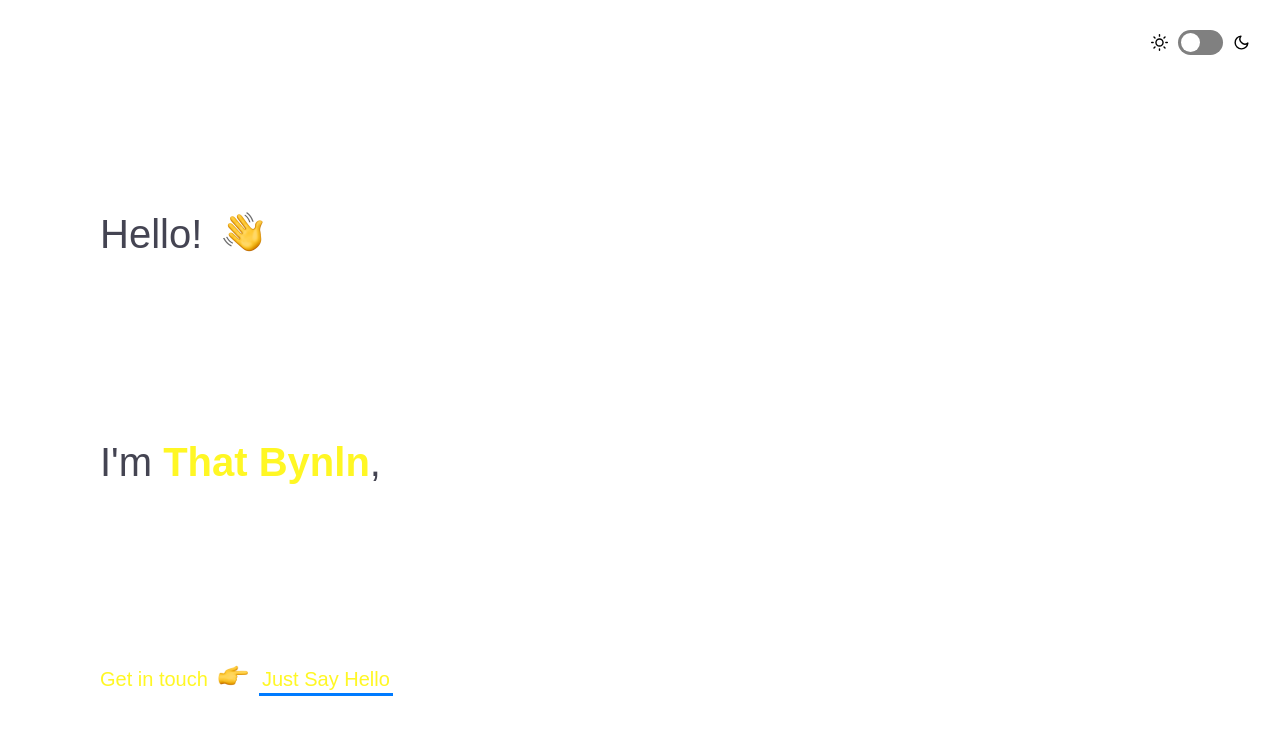
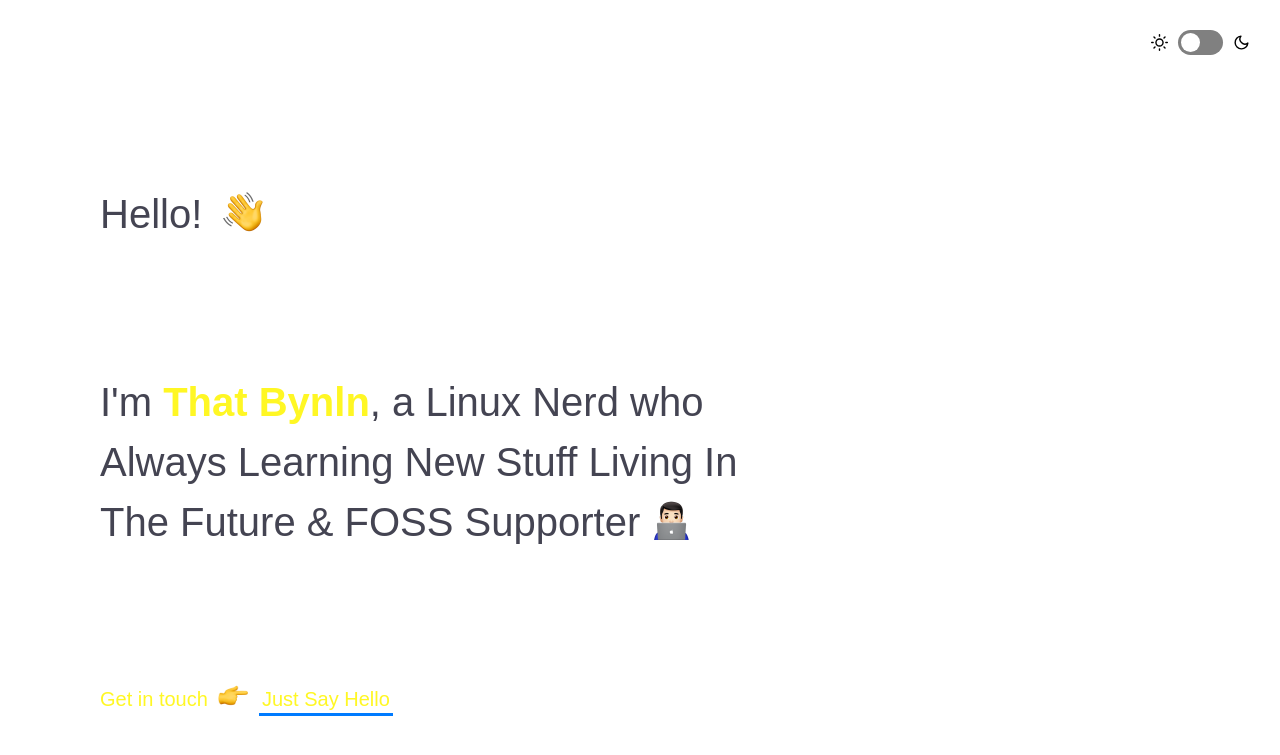
Before and after one commit to thatbynln/thatbynln.github.io, a Jekyll site: the page built from index.html, in a window 1280 px wide and 900 px high. Shown: the top 755 px of the window. Built offline with Jekyll 4.4.1, drawn with Linux system fonts in a browser that asks for light colours; nearby versions of some CDN libraries.

Commit message:
Update intro.html

```diff
--- a/_includes/intro.html
+++ b/_includes/intro.html
@@ -4,20 +4,12 @@
   </h1>
 
   <h2 class="intro__tagline">I'm
-    <span class="name">That Bynln</span>, <span class="auto-type"></span></span>
+    <span class="name">That Bynln</span>, a Linux Nerd who Always Learning New Stuff
+    Living In The Future &amp; FOSS Supporter <span class="emoji technologist"></span>
 
 
   </h2>
-    <script src="https://cdn.jsdelivr.net/npm/typed.js@2.0.12"></script>
-    <script>
-        var typed = new Typed(".auto-type", {
-            strings: ["a Linux Nerd who Always Learning New Stuff
-    Living In The Future &amp; FOSS Supporter <span class="emoji technologist"> "],
-            typeSpeed: 150,
-            backSpeed: 150,
-            loop: false
-        })
-    </script>
+
   <h3 class="intro__contact">
     <span>Get in touch </span>
     <span class="emoji pointer"></span>
```
